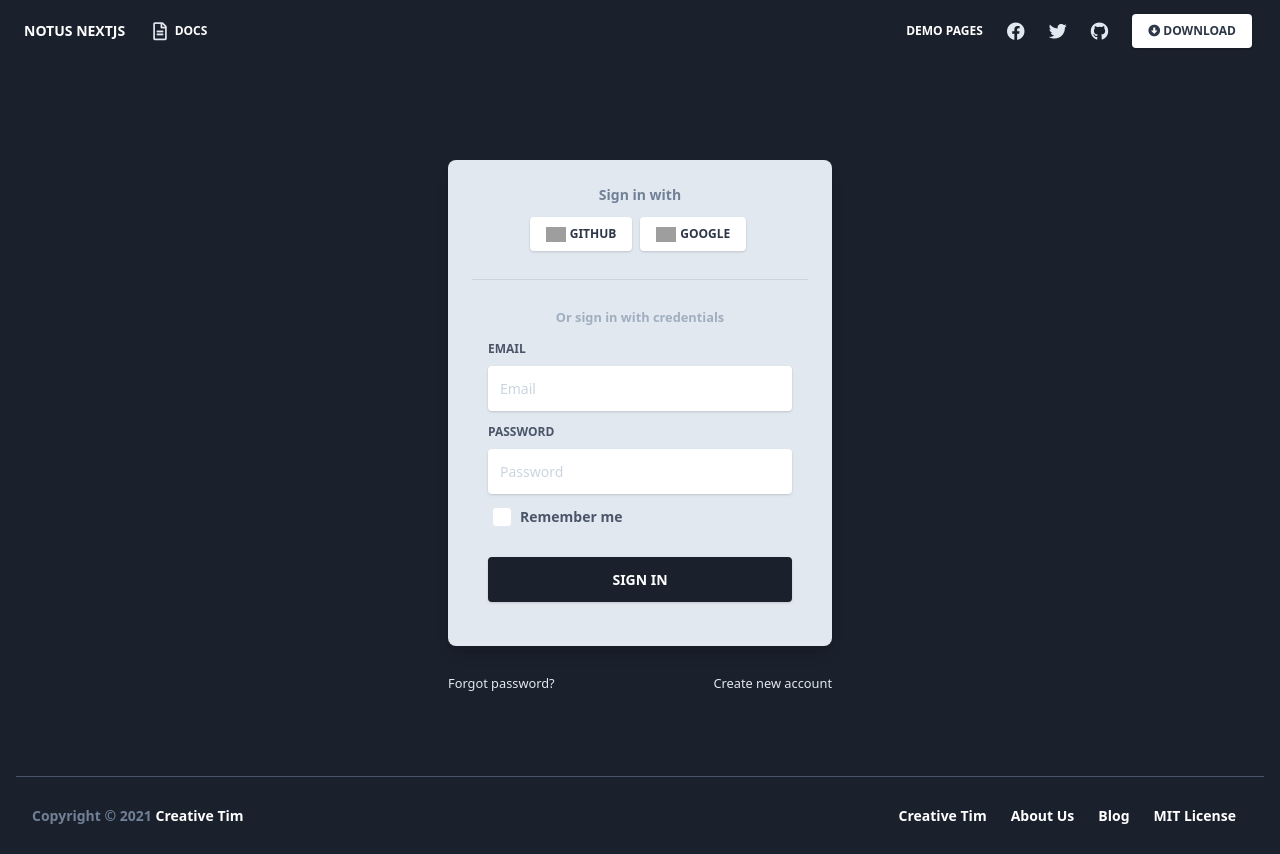
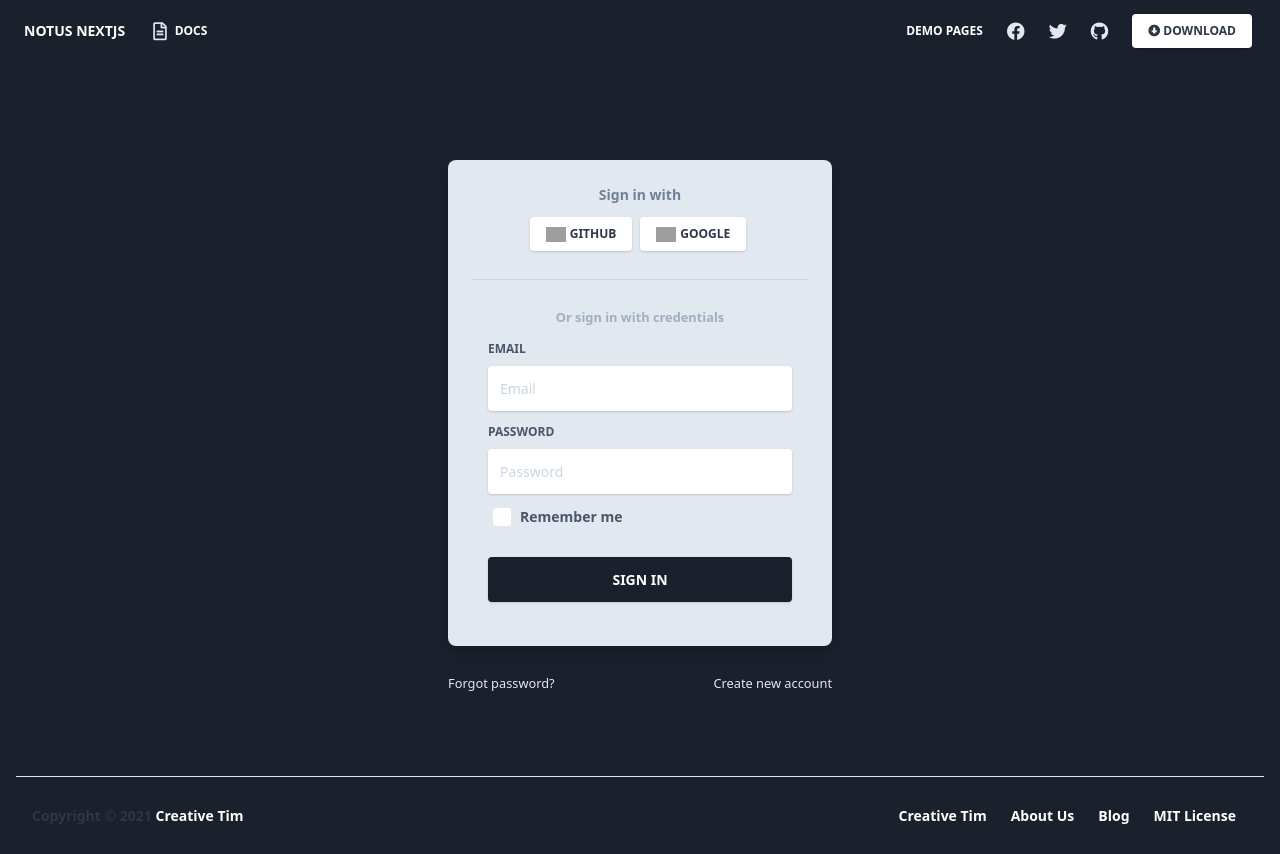
Before and after one commit to healernight1124/notus-nextjs, a Next.js app: page /auth/login in a window 1280 px wide. Built offline with nearby package versions, Linux system fonts and the light colour scheme; grey boxes are pictures that could not be loaded.

Commit message:
refactor: update all

```diff
--- a/components/Footers/FooterSmall.js
+++ b/components/Footers/FooterSmall.js
@@ -6,19 +6,19 @@ export default function FooterSmall(props) {
       <footer
         className={
           (props.absolute
-            ? "absolute w-full bottom-0 bg-gray-900"
+            ? "absolute w-full bottom-0 bg-coolGray-800"
             : "relative") + " pb-6"
         }
       >
         <div className="container mx-auto px-4">
-          <hr className="mb-6 border-b-1 border-gray-700" />
+          <hr className="mb-6 border-b-1 border-coolGray-600" />
           <div className="flex flex-wrap items-center md:justify-between justify-center">
             <div className="w-full md:w-4/12 px-4">
-              <div className="text-sm text-gray-600 font-semibold py-1 text-center md:text-left">
+              <div className="text-sm text-coolGray-500 font-semibold py-1 text-center md:text-left">
                 Copyright © {new Date().getFullYear()}{" "}
                 <a
                   href="https://www.creative-tim.com?ref=nnjs-footer-small"
-                  className="text-white hover:text-gray-400 text-sm font-semibold py-1"
+                  className="text-white hover:text-coolGray-300 text-sm font-semibold py-1"
                 >
                   Creative Tim
                 </a>
@@ -29,7 +29,7 @@ export default function FooterSmall(props) {
                 <li>
                   <a
                     href="https://www.creative-tim.com?ref=nnjs-footer-small"
-                    className="text-white hover:text-gray-400 text-sm font-semibold block py-1 px-3"
+                    className="text-white hover:text-coolGray-300 text-sm font-semibold block py-1 px-3"
                   >
                     Creative Tim
                   </a>
@@ -37,7 +37,7 @@ export default function FooterSmall(props) {
                 <li>
                   <a
                     href="https://www.creative-tim.com/presentation?ref=nnjs-footer-small"
-                    className="text-white hover:text-gray-400 text-sm font-semibold block py-1 px-3"
+                    className="text-white hover:text-coolGray-300 text-sm font-semibold block py-1 px-3"
                   >
                     About Us
                   </a>
@@ -45,7 +45,7 @@ export default function FooterSmall(props) {
                 <li>
                   <a
                     href="http://blog.creative-tim.com?ref=nnjs-footer-small"
-                    className="text-white hover:text-gray-400 text-sm font-semibold block py-1 px-3"
+                    className="text-white hover:text-coolGray-300 text-sm font-semibold block py-1 px-3"
                   >
                     Blog
                   </a>
@@ -53,7 +53,7 @@ export default function FooterSmall(props) {
                 <li>
                   <a
                     href="https://github.com/creativetimofficial/notus-nextjs/blob/main/LICENSE.md?ref=nnjs-footer-small"
-                    className="text-white hover:text-gray-400 text-sm font-semibold block py-1 px-3"
+                    className="text-white hover:text-coolGray-300 text-sm font-semibold block py-1 px-3"
                   >
                     MIT License
                   </a>
```
